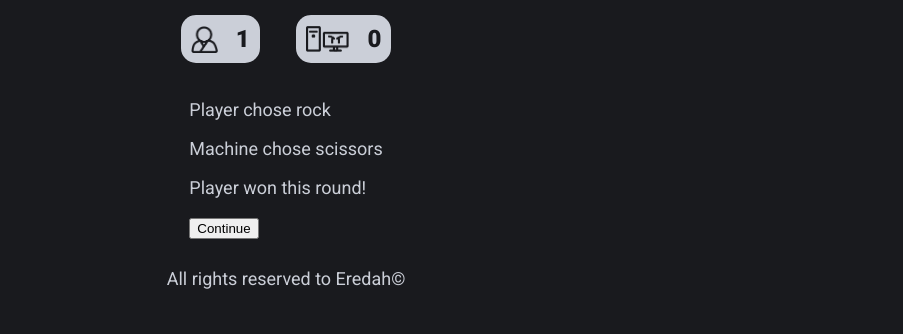
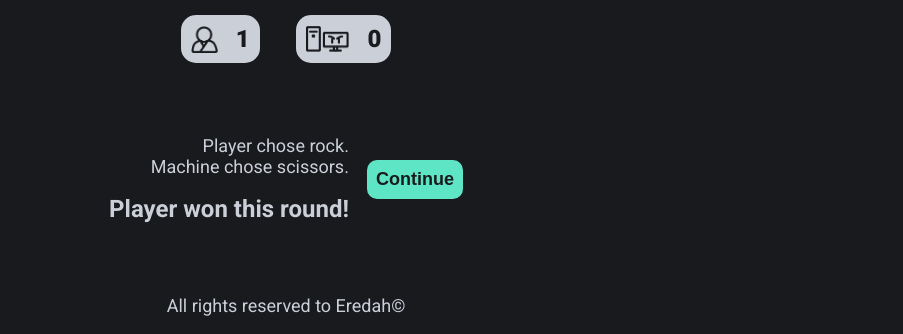
Before and after one commit to rocetti/jokenpo-js, a plain HTML site: page index.html in a window 1280 px wide. Both pictures are taken after a click on the button 550 px from the left and 686 px from the top of the page. Shown: the part 493-827 px from the top of the page, without its empty margins (354-1257 px from the left). Before the commit the page ends 800 px from the top, so only its background shows below. Drawn offline with Linux system fonts and the light colour scheme.

Commit message:
Updated styles

```diff
--- a/jokenpo.js
+++ b/jokenpo.js
@@ -50,15 +50,18 @@ function showRoundResult(player,machine,winner) {
     updateScoreScreen()
     clearGameScreen()
     let gameScreen = document.getElementsByClassName("game-screen")[0];
+    let roundDiv = document.createElement("div");
     let textDiv = document.createElement("div");
     let continueDiv = document.createElement("div");
+    roundDiv.setAttribute("id","round");
     textDiv.setAttribute("id","round-txt");
     continueDiv.setAttribute("id","continue");
-    textDiv.innerHTML = `<p>Player chose ${player}</p><p>Machine chose ${machine}</p><p>${winner} won this round!</p>`;
+    textDiv.innerHTML = `<p>Player chose ${player}.</p><p>Machine chose ${machine}.</p><p>${winner} won this round!</p>`;
     continueDiv.innerHTML = "<button id='continue-btn' onClick='checkGameOver()'>Continue</button>";
 
-    gameScreen.appendChild(textDiv);
-    gameScreen.appendChild(continueDiv);
+    roundDiv.appendChild(textDiv);
+    roundDiv.appendChild(continueDiv);
+    gameScreen.appendChild(roundDiv);
 }
 
 function checkGameOver() {
@@ -73,9 +76,11 @@ function checkGameOver() {
 function showGameOver(champion) {
     clearGameScreen()
     let gameScreen = document.getElementsByClassName("game-screen")[0];
+    let gameOverDiv = document.createElement("div");
     let textDiv = document.createElement("div");
     let playDiv = document.createElement("div");
-    textDiv.setAttribute("id","round-txt");
+    gameOverDiv.setAttribute("id","game-over");
+    textDiv.setAttribute("id","game-over-txt");
     playDiv.setAttribute("id","play");
     if (champion === "Player") {
         textDiv.innerHTML = "<h2>CONGRATULATIONS!</h2><p>You defeated your own machine now its emotionally destroyed so you prob gonna suffer some performance issues.</p>";
@@ -84,8 +89,9 @@ function showGameOver(champion) {
     }
     playDiv.innerHTML = "<button id='play-again' onClick='restartGame()'>Play Again!</button>";
 
-    gameScreen.appendChild(textDiv);
-    gameScreen.appendChild(playDiv);
+    gameOverDiv.appendChild(textDiv);
+    gameOverDiv.appendChild(playDiv);
+    gameScreen.appendChild(gameOverDiv);
 }
 
 function restartGame() {
--- a/style.css
+++ b/style.css
@@ -85,6 +85,24 @@ li {
     max-height: 1.5em;
 }
 /*GAME SCREENS*/
+button {
+    border-style: none;
+    border-radius: 10px;
+    padding: 0.5rem;
+    background-color: #5ee5c5;
+    color: #191A1E;
+    font-size: 18px;
+    font-weight: bold;
+}
+button:hover{
+    border-style: solid;
+    border-color: #CBCFD8;
+}
+button:active{
+    border-style: solid;
+    border-color: white;
+    background-color: white;
+}
 /*PLAYER CHOICE*/
 #choice-title{
     display: flex;
@@ -130,6 +148,39 @@ li {
 #scissors-btn {
     background-color: #d64971;
 }
+/*ROUND SCREEN*/
+#round {
+    display: flex;
+    justify-content: center;
+    align-items: center;
+    padding: 3rem;
+}
+#round-txt {
+    margin-right: 1rem;
+}
+#round-txt p {
+    text-align: right;
+    font-size: 18px;
+    margin: 0;
+
+}
+#round-txt p:last-child{
+    font-size: 24px;
+    font-weight: bold;
+    margin-top: 1rem;
+}
+
+/*GAMEOVER*/
+#game-over {
+    display: flex;
+    flex-direction: column;
+    justify-content: center;
+    align-items: center;
+    text-align: center;
+}
+#game-over p {
+    max-width: 300px;
+}
 /*FOOTER*/
 .footer {
     margin-top: auto;
```
